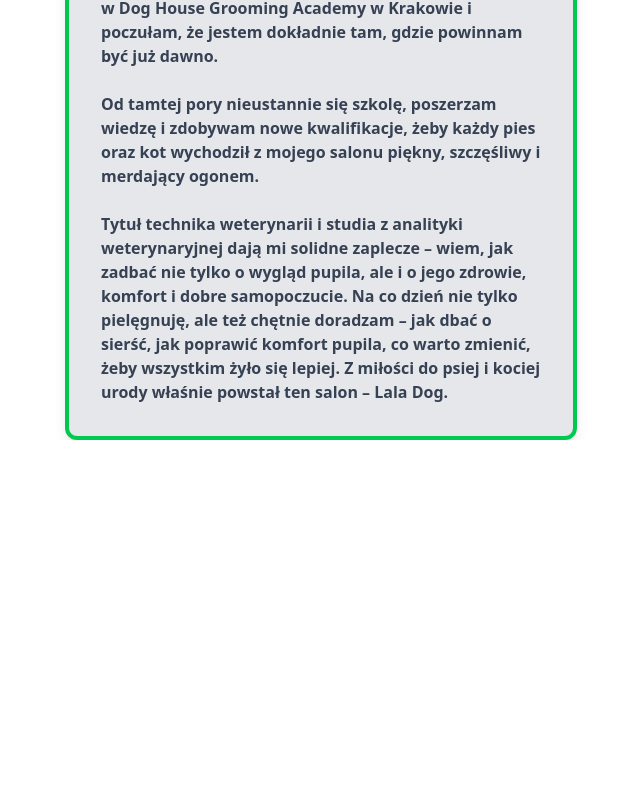
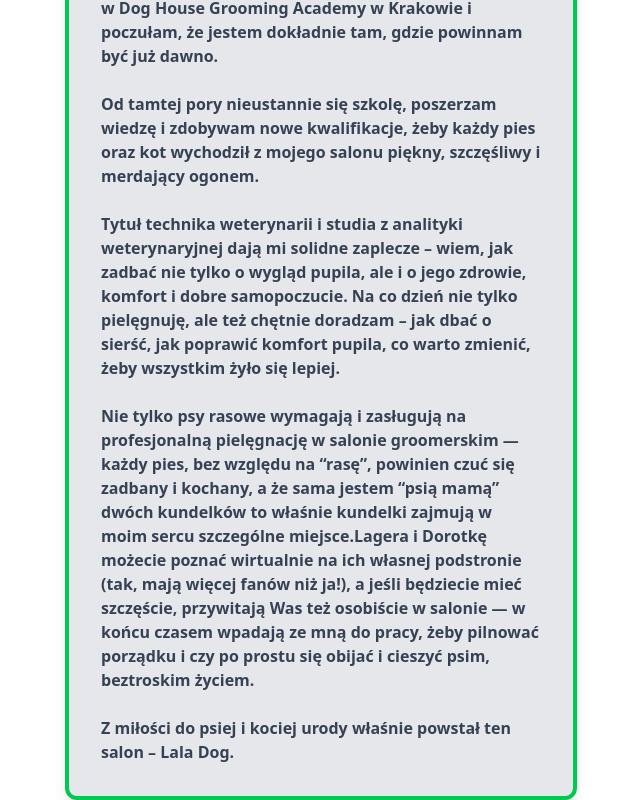
Before and after one commit to albertrzad18/lala-dog, a React (Vite) app: page / in a window 1280 px wide. Shown: the part 872-1672 px from the top of the page, without its empty margins (319-959 px from the left). Before the commit the page ends 1312 px from the top, so only its background shows below. Built offline with nearby package versions, Linux system fonts and the light colour scheme.

Commit message:
changed to merged price lst and modifed about

```diff
--- a/src/pages/About.jsx
+++ b/src/pages/About.jsx
@@ -55,8 +55,23 @@ const AboutPage = () => {
               pupila, ale i o jego zdrowie, komfort i dobre samopoczucie. Na co
               dzień nie tylko pielęgnuję, ale też chętnie doradzam – jak dbać o
               sierść, jak poprawić komfort pupila, co warto zmienić, żeby
-              wszystkim żyło się lepiej. Z miłości do psiej i kociej urody
-              właśnie powstał ten salon – Lala Dog.
+              wszystkim żyło się lepiej.
+            </p>
+            <p>
+              Nie tylko psy rasowe wymagają i zasługują na profesjonalną
+              pielęgnację w salonie groomerskim — każdy pies, bez względu na
+              “rasę”, powinien czuć się zadbany i kochany, a że sama jestem
+              “psią mamą” dwóch kundelków to właśnie kundelki zajmują w moim
+              sercu szczególne miejsce.Lagera i Dorotkę możecie poznać
+              wirtualnie na ich własnej podstronie (tak, mają więcej fanów niż
+              ja!), a jeśli będziecie mieć szczęście, przywitają Was też
+              osobiście w salonie — w końcu czasem wpadają ze mną do pracy, żeby
+              pilnować porządku i czy po prostu się obijać i cieszyć psim,
+              beztroskim życiem.
+            </p>
+            <p>
+              Z miłości do psiej i kociej urody właśnie powstał ten salon – Lala
+              Dog.
             </p>
           </div>
         </div>
--- a/src/pages/Offer.jsx
+++ b/src/pages/Offer.jsx
@@ -72,22 +72,16 @@ const Offer = () => {
           </div>
         </div>
 
-        <div className="flex flex-col items-center justify-center pt-32 px-6 md:px-32">
+        <div className="flex flex-col items-center justify-center pt-16 px-6 md:px-32">
           <h2 className="text-3xl md:text-5xl font-bold text-center text-green-700">
             Cennik
           </h2>
-          <div className="pt-16 px-6 md:px-32 flex flex-row items-center justify-center gap-12 lg:gap-16">
+          <div className="pt-6 px-6 md:px-32 flex flex-row items-center justify-center gap-12 lg:gap-16">
             <img
-              src="priceList1.jpg"
-              alt="Price List 1"
-              className="w-full lg:w-1/2 rounded-xl shadow-lg border-4 border-green-500 cursor-pointer"
-              onClick={() => openLightbox("/priceList1.jpg")}
-            />
-            <img
-              src="priceList2.jpg"
-              alt="Price List 2"
-              className="w-full lg:w-1/2 rounded-xl shadow-lg border-4 border-green-500 cursor-pointer"
-              onClick={() => openLightbox("/priceList2.jpg")}
+              src="mergedPriceList.jpg"
+              alt="Price List"
+              className="w-full  rounded-xl shadow-lg border-4 border-green-500 cursor-pointer"
+              onClick={() => openLightbox("/mergedPriceList.jpg")}
             />
           </div>
         </div>
```
Also changed, not shown: public/mergedPriceList.jpg (added).
